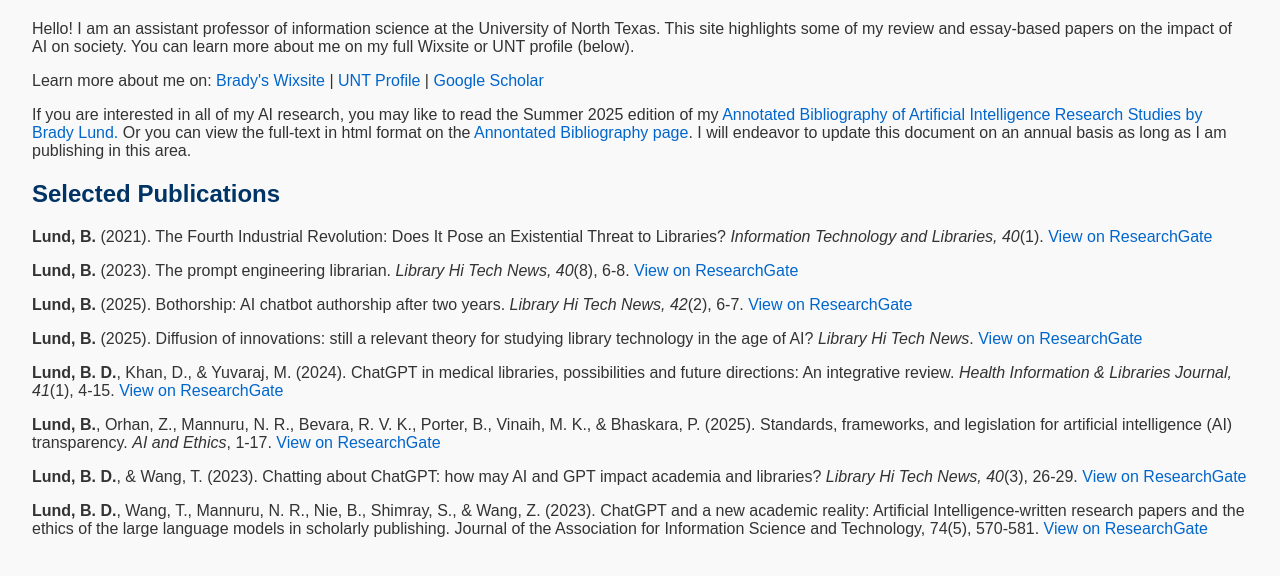
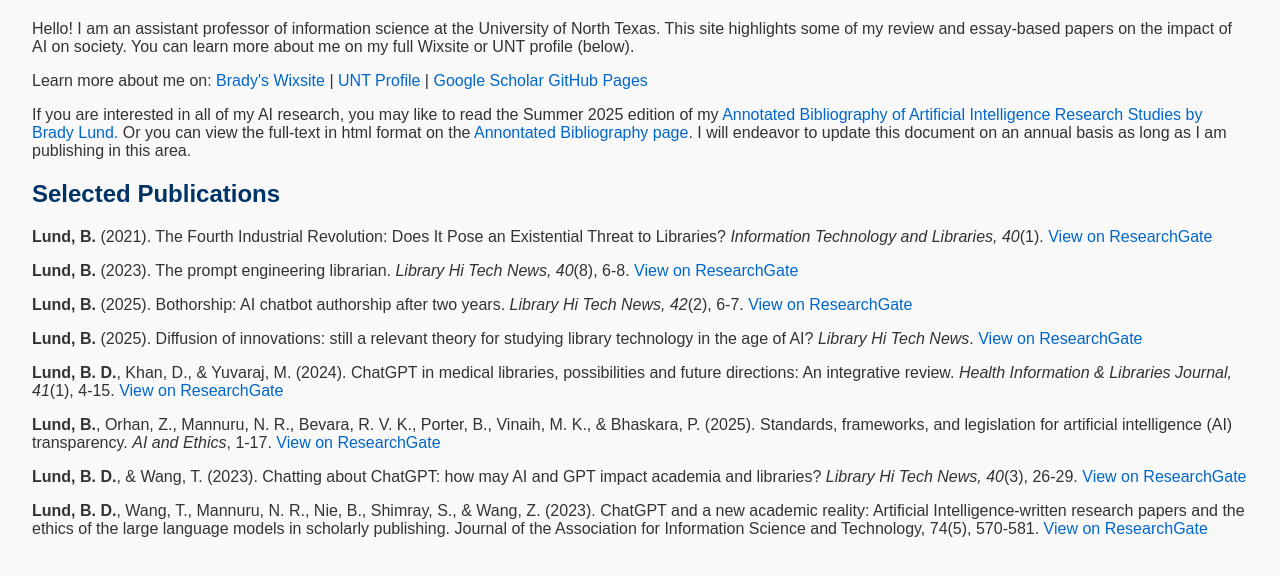
Before and after one commit to bdlund/bdlund.github.io, a plain HTML site: page index.html in a window 1280 px wide. Shown: the part 70-646 px from the top of the page. Drawn offline with Linux system fonts and the light colour scheme.

Commit message:
Update index.html

```diff
--- a/index.html
+++ b/index.html
@@ -37,6 +37,7 @@
     <a href="https://infosci.wixsite.com/bradylund" target="_blank" rel="noopener">Brady's Wixsite</a> |
     <a href="https://informationscience.unt.edu/people/brady-lund.html" target="_blank" rel="noopener">UNT Profile</a> |
     <a href="https://scholar.google.com/citations?user=IGZZD-UAAAAJ&hl=en" target="_blank" rel="noopener">Google Scholar</a>
+	<a href="https://github.com/bdlund" target="_blank" rel="noopener">GitHub Pages</a>
   </p>
 
   <p>
```
